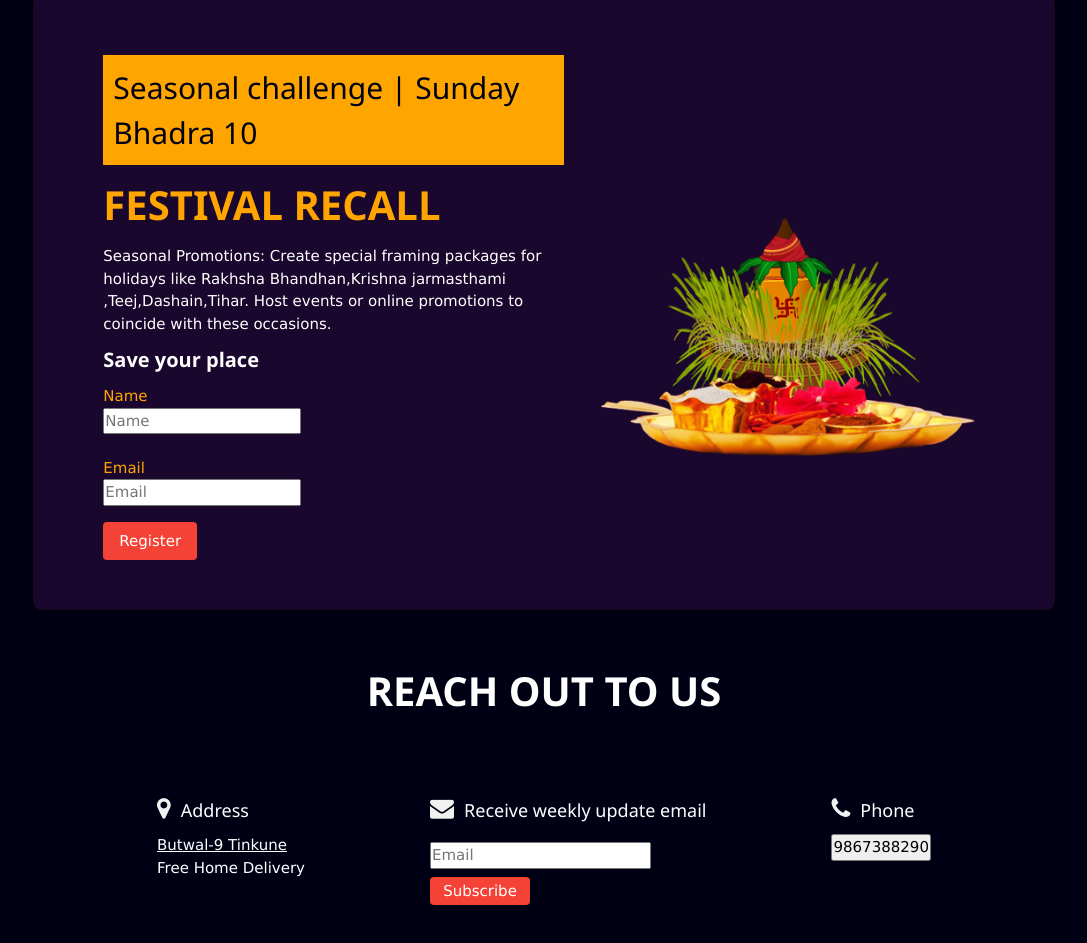
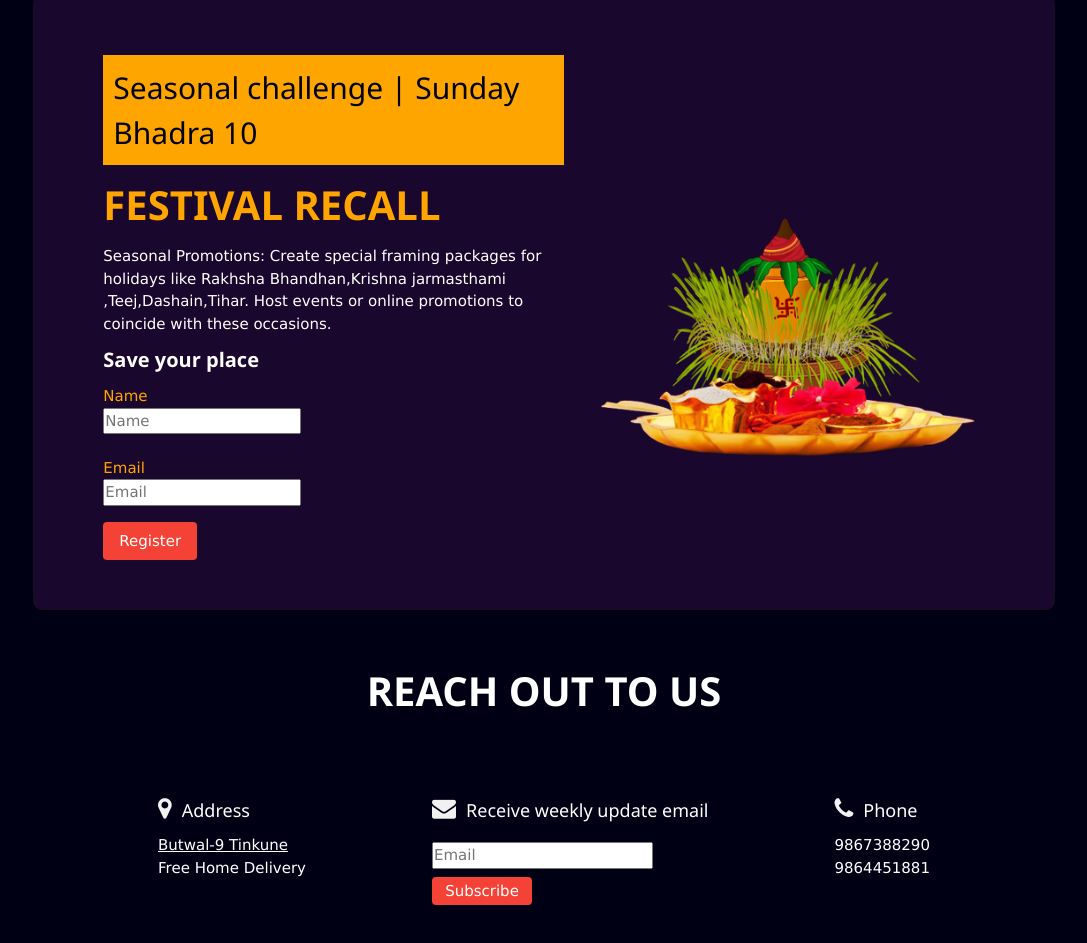
Before and after one commit to heyimaashish/sandiptraders.githhub.io, a plain HTML site: page index.html in a window 1280 px wide. Shown: the part 2236-3179 px from the top of the page, without its empty margins (96-1183 px from the left). Drawn offline with nearby package versions, Linux system fonts and the light colour scheme.

Commit message:
index.html

```diff
--- a/index.html
+++ b/index.html
@@ -224,7 +224,8 @@
       </div>
       <div class="contact-list" >
         <h5><span><i class="fa fa-phone w3-xlarge w3-text-light-grey"></i></span>Phone</h5>
-        <button id="call">9867388290</button>
+      <p>  9867388290</p>
+        <p>9864451881</p>
 
 
 
```
